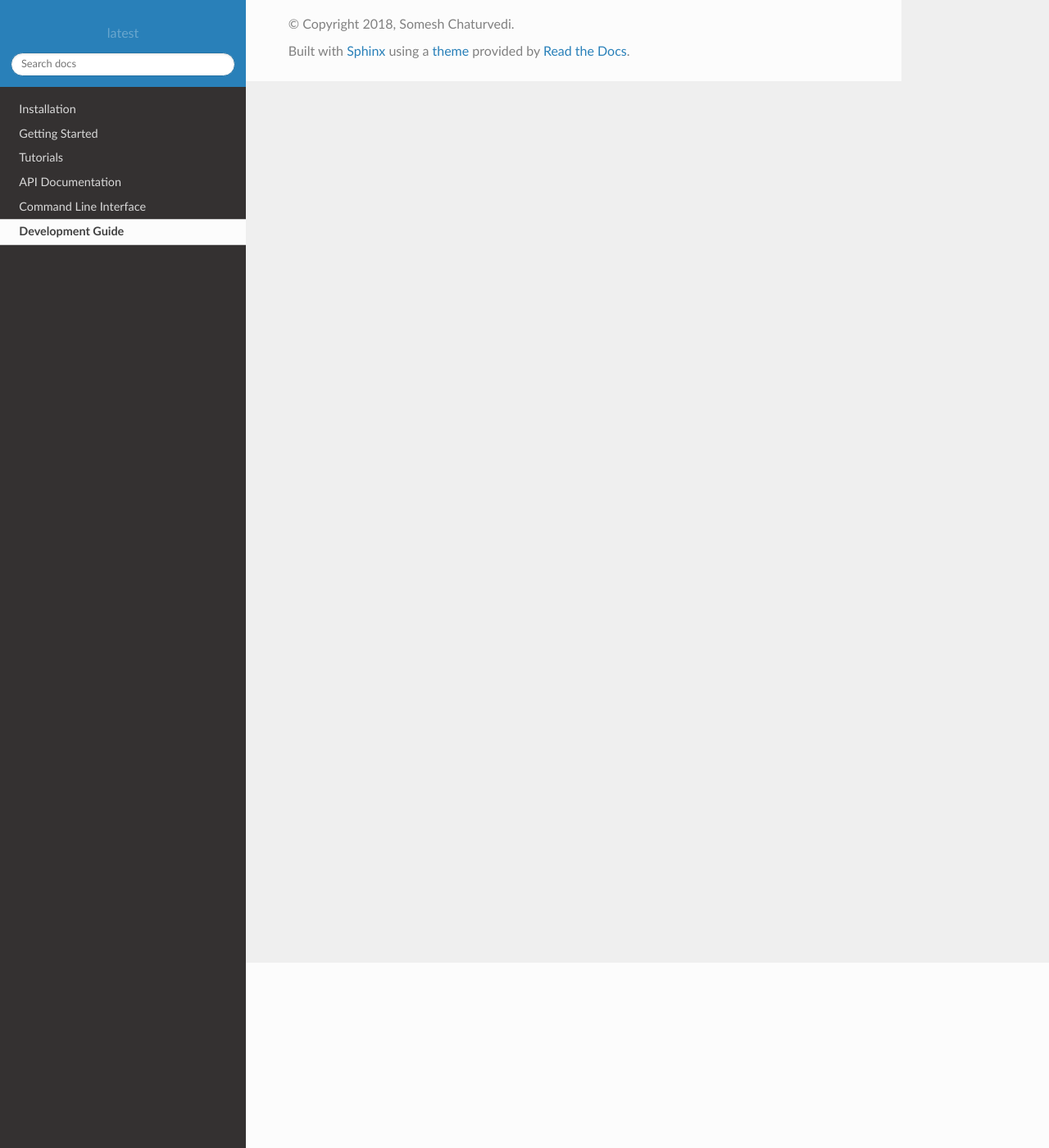
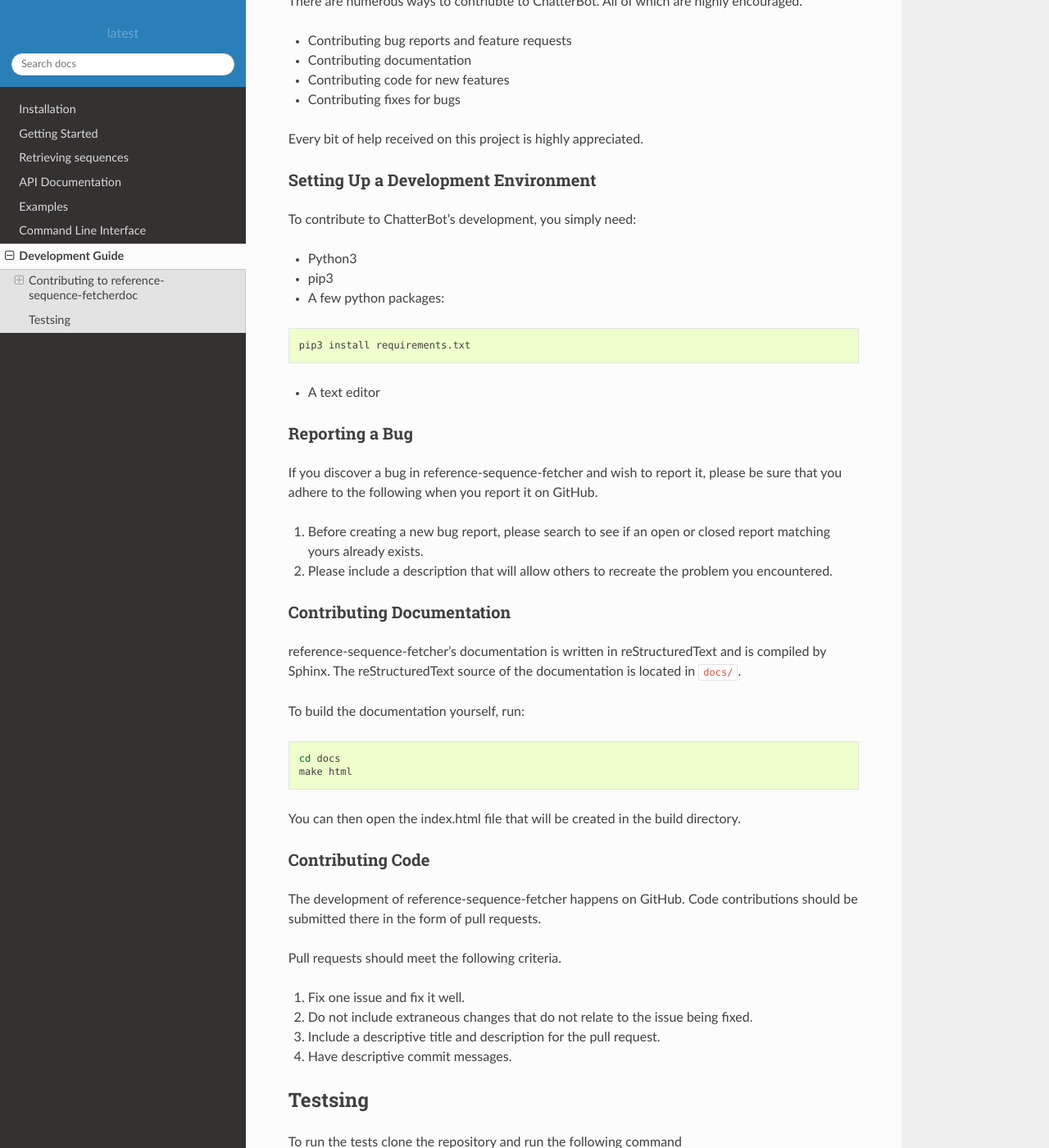
Before and after one commit to someshc8i/reference-sequence-fetcher, a Sphinx documentation site: the page built from docs/development.rst, in a window 1280 px wide and 1400 px high, scrolled down 226 px. Shown: the whole window at 82% size. Built offline with Sphinx 7.4.7 and the Read the Docs theme 2.0.0, drawn with Linux system fonts in a browser that asks for light colours; some of the changed text lies outside the part shown.

Commit message:
Docs completed

```diff
--- a/docs/cli.rst
+++ b/docs/cli.rst
@@ -1,2 +1,4 @@
 Command Line Interface
 **********************
+
+Development in process. Will be live soon.
--- a/docs/development.rst
+++ b/docs/development.rst
@@ -1,2 +1,87 @@
+*****************
 Development Guide
 *****************
+
+Contributing to reference-sequence-fetcherdoc
+=============================================
+
+
+There are numerous ways to contriubte to ChatterBot. All of which are highly encouraged.
+
+- Contributing bug reports and feature requests
+
+- Contributing documentation
+
+- Contributing code for new features
+
+- Contributing fixes for bugs
+
+Every bit of help received on this project is highly appreciated.
+
+
+Setting Up a Development Environment
+------------------------------------
+
+To contribute to ChatterBot's development, you simply need:
+
+- Python3
+
+- pip3
+
+- A few python packages:
+
+.. code-block:: bash
+
+   pip3 install requirements.txt
+
+- A text editor
+
+
+
+Reporting a Bug
+---------------
+
+If you discover a bug in reference-sequence-fetcher and wish to report it, please be
+sure that you adhere to the following when you report it on GitHub.
+
+1. Before creating a new bug report, please search to see if an open or closed report matching yours already exists.
+2. Please include a description that will allow others to recreate the problem you encountered.
+
+
+Contributing Documentation
+--------------------------
+
+reference-sequence-fetcher's documentation is written in reStructuredText and is
+compiled by Sphinx. The reStructuredText source of the documentation
+is located in ``docs/``.
+
+To build the documentation yourself, run:
+
+.. code-block:: bash
+
+    cd docs
+    make html
+
+You can then open the index.html file that will be created in the build directory.
+
+Contributing Code
+-----------------
+
+The development of reference-sequence-fetcher happens on GitHub. Code contributions should be
+submitted there in the form of pull requests.
+
+Pull requests should meet the following criteria.
+
+1. Fix one issue and fix it well.
+2. Do not include extraneous changes that do not relate to the issue being fixed.
+3. Include a descriptive title and description for the pull request.
+4. Have descriptive commit messages.
+
+Testsing
+========
+
+To run the tests clone the repository and run the following command
+
+.. code-block:: Python
+
+    py.test
--- /dev/null
+++ b/docs/examples.rst
@@ -0,0 +1,4 @@
+********
+Examples
+********
+Under development :)
--- a/docs/index.rst
+++ b/docs/index.rst
@@ -32,10 +32,12 @@
 
    installation
    getting_started
-   tutorials
+   sequences
    api_documentation
+   examples
    cli
    development
+
 
 
 Report an Issue
--- a/docs/tutorials.rst
+++ /dev/null
@@ -1,2 +0,0 @@
-Tutorials
-*********
```
Also changed, not shown: docs/api_documentation.rst (+68 -0 lines), docs/sequences.rst (added, +93 -0 lines).
